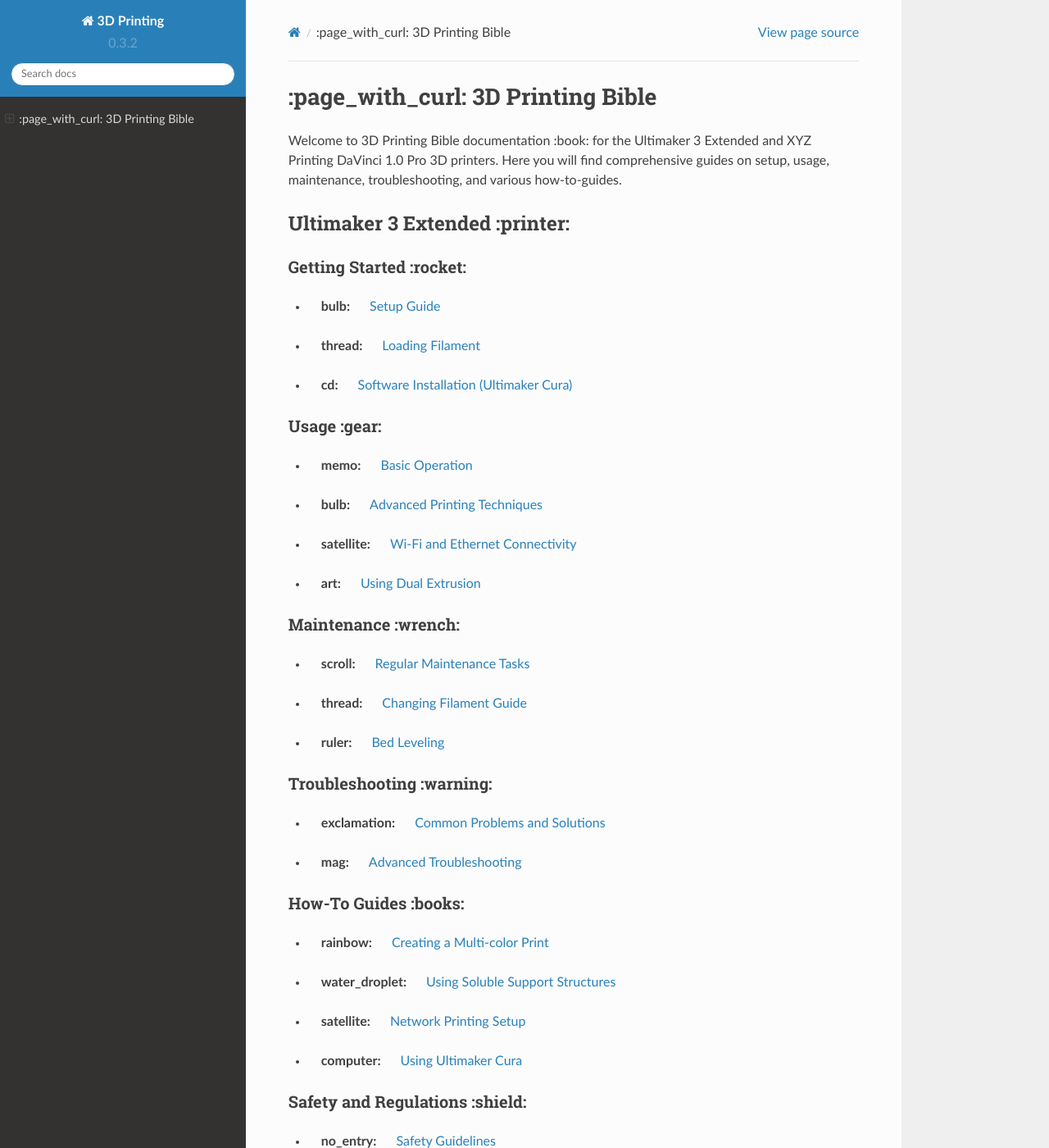
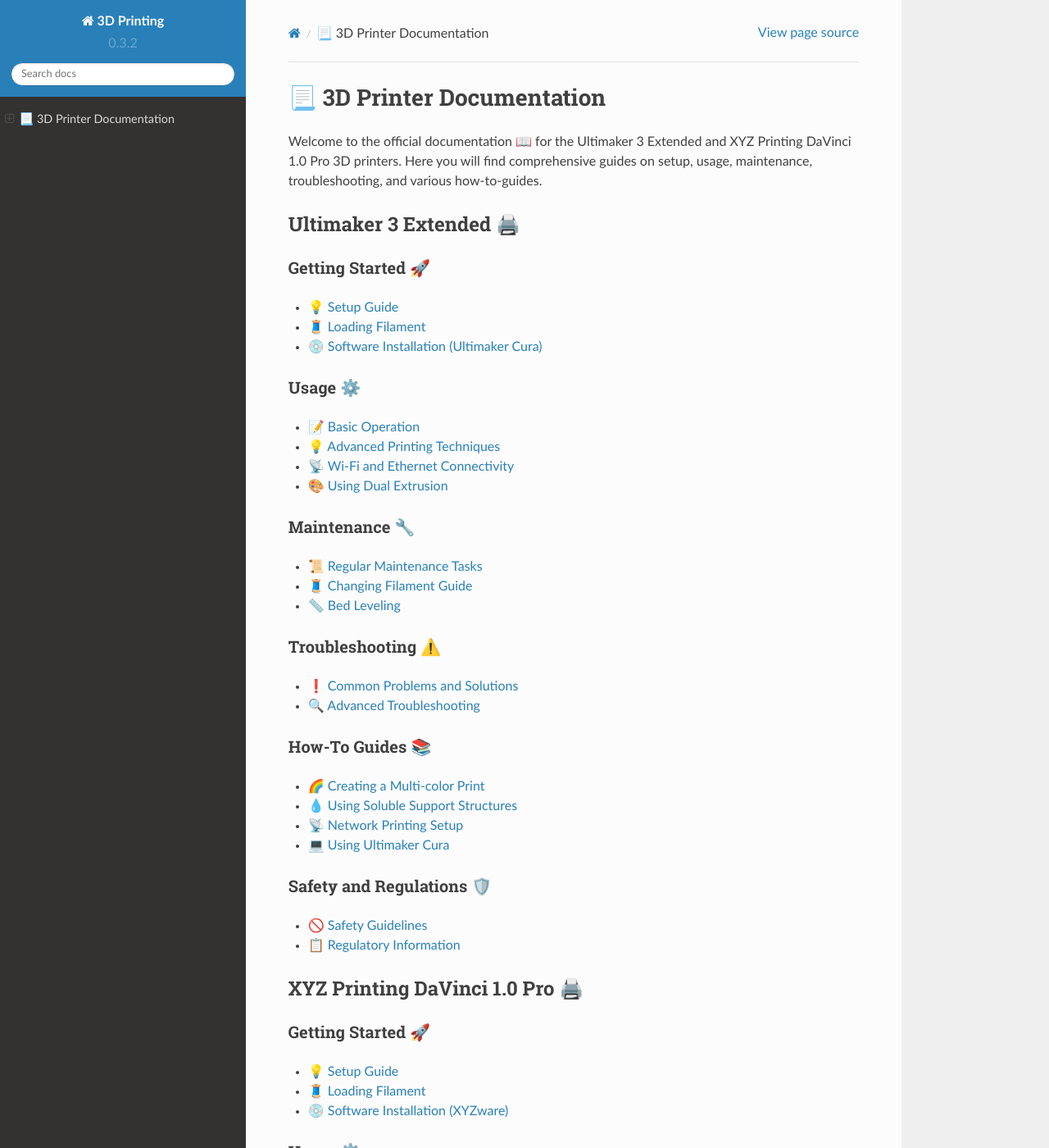
Before and after one commit to JYewman/gs-3dprint, a Sphinx documentation site: the page built from docs/source/index.rst, in a window 1280 px wide and 1400 px high. Shown: the whole window at 82% size. Built offline with Sphinx 7.4.7 and the Read the Docs theme 2.0.0, drawn with Linux system fonts in a browser that asks for light colours; some of the changed text lies outside the part shown.

Commit message:
changes to index

```diff
--- a/docs/source/index.rst
+++ b/docs/source/index.rst
@@ -1,82 +1,82 @@
 ==========================
-:page_with_curl: 3D Printing Bible
+📃 3D Printer Documentation
 ==========================
 
-Welcome to 3D Printing Bible documentation :book: for the Ultimaker 3 Extended and XYZ Printing DaVinci 1.0 Pro 3D printers. Here you will find comprehensive guides on setup, usage, maintenance, troubleshooting, and various how-to-guides.
+Welcome to the official documentation 📖 for the Ultimaker 3 Extended and XYZ Printing DaVinci 1.0 Pro 3D printers. Here you will find comprehensive guides on setup, usage, maintenance, troubleshooting, and various how-to-guides.
 
-Ultimaker 3 Extended :printer:
+Ultimaker 3 Extended 🖨️
 ====================
 
-Getting Started :rocket:
+Getting Started 🚀
 ------------------------
-- :bulb: `Setup Guide <setup_guide_ultimaker.rst>`_
-- :thread: `Loading Filament <loading_filament_ultimaker.rst>`_
-- :cd: `Software Installation (Ultimaker Cura) <software_installation_ultimaker.rst>`_
+- 💡 `Setup Guide <setup_guide_ultimaker.rst>`_
+- 🧵 `Loading Filament <loading_filament_ultimaker.rst>`_
+- 💿 `Software Installation (Ultimaker Cura) <software_installation_ultimaker.rst>`_
 
-Usage :gear:
+Usage ⚙️
 ------------
-- :memo: `Basic Operation <basic_operation_ultimaker.rst>`_
-- :bulb: `Advanced Printing Techniques <advanced_printing_ultimaker.rst>`_
-- :satellite: `Wi-Fi and Ethernet Connectivity <wifi_ethernet_ultimaker.rst>`_
-- :art: `Using Dual Extrusion <dual_extrusion_ultimaker.rst>`_
+- 📝 `Basic Operation <basic_operation_ultimaker.rst>`_
+- 💡 `Advanced Printing Techniques <advanced_printing_ultimaker.rst>`_
+- 📡 `Wi-Fi and Ethernet Connectivity <wifi_ethernet_ultimaker.rst>`_
+- 🎨 `Using Dual Extrusion <dual_extrusion_ultimaker.rst>`_
 
-Maintenance :wrench:
+Maintenance 🔧
 ---------------------
-- :scroll: `Regular Maintenance Tasks <regular_maintenance_ultimaker.rst>`_
-- :thread: `Changing Filament Guide <changing_filament_ultimaker.rst>`_
-- :ruler: `Bed Leveling <bed_leveling_ultimaker.rst>`_
+- 📜 `Regular Maintenance Tasks <regular_maintenance_ultimaker.rst>`_
+- 🧵 `Changing Filament Guide <changing_filament_ultimaker.rst>`_
+- 📏 `Bed Leveling <bed_leveling_ultimaker.rst>`_
 
-Troubleshooting :warning:
+Troubleshooting ⚠️
 --------------------------
-- :exclamation: `Common Problems and Solutions <common_problems_ultimaker.rst>`_
-- :mag: `Advanced Troubleshooting <advanced_troubleshooting_ultimaker.rst>`_
+- ❗ `Common Problems and Solutions <common_problems_ultimaker.rst>`_
+- 🔍 `Advanced Troubleshooting <advanced_troubleshooting_ultimaker.rst>`_
 
-How-To Guides :books:
+How-To Guides 📚
 ----------------------
-- :rainbow: `Creating a Multi-color Print <multicolor_print_ultimaker.rst>`_
-- :water_droplet: `Using Soluble Support Structures <soluble_supports_ultimaker.rst>`_
-- :satellite: `Network Printing Setup <network_printing_ultimaker.rst>`_
-- :computer: `Using Ultimaker Cura <using_cura_ultimaker.rst>`_
+- 🌈 `Creating a Multi-color Print <multicolor_print_ultimaker.rst>`_
+- 💧 `Using Soluble Support Structures <soluble_supports_ultimaker.rst>`_
+- 📡 `Network Printing Setup <network_printing_ultimaker.rst>`_
+- 💻 `Using Ultimaker Cura <using_cura_ultimaker.rst>`_
 
-Safety and Regulations :shield:
+Safety and Regulations 🛡️
 -------------------------------
-- :no_entry: `Safety Guidelines <safety_guidelines_ultimaker.rst>`_
-- :clipboard: `Regulatory Information <regulatory_information_ultimaker.rst>`_
+- 🚫 `Safety Guidelines <safety_guidelines_ultimaker.rst>`_
+- 📋 `Regulatory Information <regulatory_information_ultimaker.rst>`_
 
-XYZ Printing DaVinci 1.0 Pro :printer:
+XYZ Printing DaVinci 1.0 Pro 🖨️
 =================================
 
-Getting Started :rocket:
+Getting Started 🚀
 ------------------------
-- :bulb: `Setup Guide <setup_guide_davinci.rst>`_
-- :thread: `Loading Filament <loading_filament_davinci.rst>`_
-- :cd: `Software Installation (XYZware) <software_installation_davinci.rst>`_
+- 💡 `Setup Guide <setup_guide_davinci.rst>`_
+- 🧵 `Loading Filament <loading_filament_davinci.rst>`_
+- 💿 `Software Installation (XYZware) <software_installation_davinci.rst>`_
 
-Usage :gear:
+Usage ⚙️
 ------------
-- :memo: `Basic Operation <basic_operation_davinci.rst>`_
-- :bulb: `Advanced Printing Techniques <advanced_printing_davinci.rst>`_
-- :satellite: `Wi-Fi Connectivity <wifi_davinci.rst>`_
+- 📝 `Basic Operation <basic_operation_davinci.rst>`_
+- 💡 `Advanced Printing Techniques <advanced_printing_davinci.rst>`_
+- 📡 `Wi-Fi Connectivity <wifi_davinci.rst>`_
 
-Maintenance :wrench:
+Maintenance 🔧
 ---------------------
-- :scroll: `Regular Maintenance Tasks <regular_maintenance_davinci.rst>`_
-- :thread: `Changing Filament Guide <changing_filament_davinci.rst>`_
-- :ruler: `Bed Leveling <bed_leveling_davinci.rst>`_
+- 📜 `Regular Maintenance Tasks <regular_maintenance_davinci.rst>`_
+- 🧵 `Changing Filament Guide <changing_filament_davinci.rst>`_
+- 📏 `Bed Leveling <bed_leveling_davinci.rst>`_
 
-Troubleshooting :warning:
+Troubleshooting ⚠️
 --------------------------
-- :exclamation: `Common Problems and Solutions <common_problems_davinci.rst>`_
-- :mag: `Advanced Troubleshooting <advanced_troubleshooting_davinci.rst>`_
+- ❗ `Common Problems and Solutions <common_problems_davinci.rst>`_
+- 🔍 `Advanced Troubleshooting <advanced_troubleshooting_davinci.rst>`_
 
-How-To Guides :books:
+How-To Guides 📚
 ----------------------
-- :rainbow: `Creating a Multi-color Print <multicolor_print_davinci.rst>`_
-- :water_droplet: `Using Soluble Support Structures <soluble_supports_davinci.rst>`_
-- :satellite: `Network Printing Setup <network_printing_davinci.rst>`_
-- :computer: `Using XYZware <using_xyzware_davinci.rst>`_
+- 🌈 `Creating a Multi-color Print <multicolor_print_davinci.rst>`_
+- 💧 `Using Soluble Support Structures <soluble_supports_davinci.rst>`_
+- 📡 `Network Printing Setup <network_printing_davinci.rst>`_
+- 💻 `Using XYZware <using_xyzware_davinci.rst>`_
 
-Safety and Regulations :shield:
+Safety and Regulations 🛡️
 -------------------------------
-- :no_entry: `Safety Guidelines <safety_guidelines_davinci.rst>`_
-- :clipboard: `Regulatory Information <regulatory_information_davinci.rst>`_
+- 🚫 `Safety Guidelines <safety_guidelines_davinci.rst>`_
+- 📋 `Regulatory Information <regulatory_information_davinci.rst>`_
```
